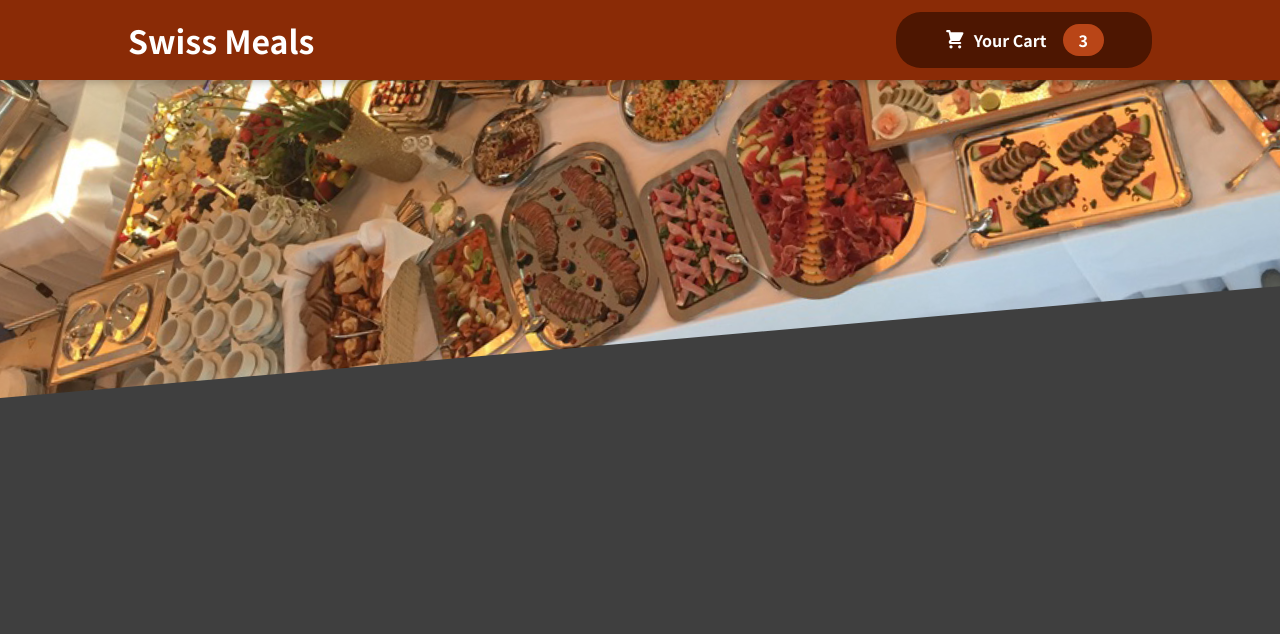
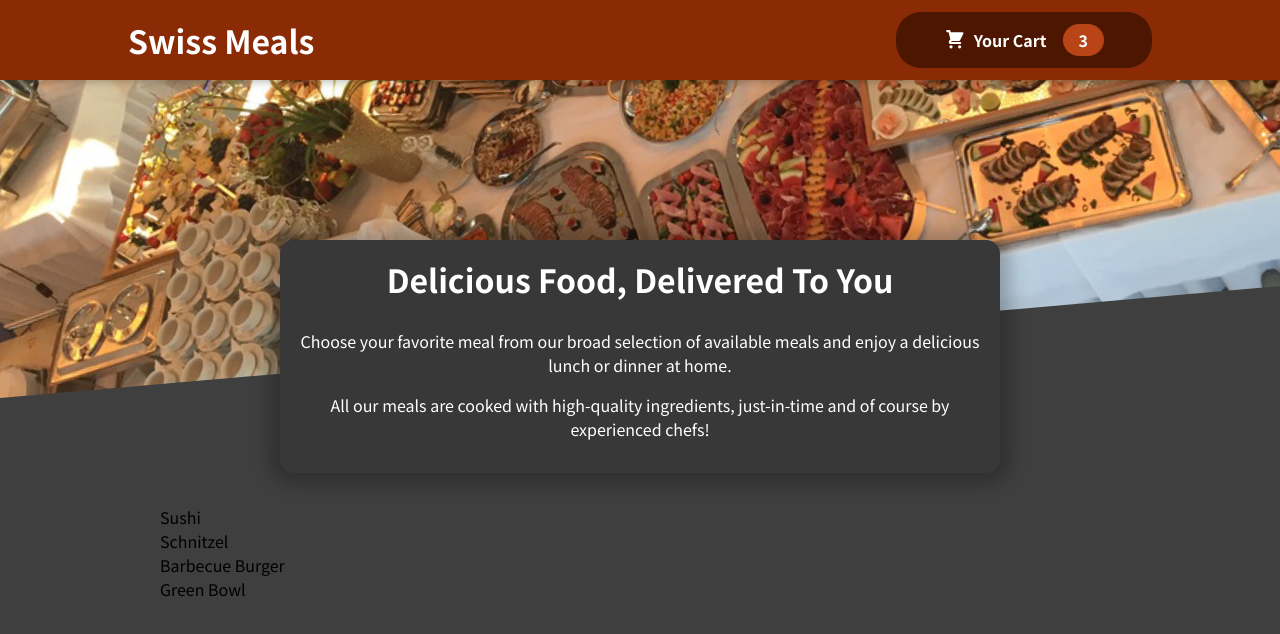
Before and after one commit to Rajat124/restaurant-app, a React (Create React App) app: page / in a window 1280 px wide. Shown: the top 634 px of the page. Built offline with nearby package versions, Linux system fonts and the light colour scheme.

Commit message:
Add Restaurant Summary

```diff
--- a/src/App.js
+++ b/src/App.js
@@ -1,10 +1,14 @@
 import { Fragment } from "react";
 import Header from "./components/Layout/Header";
+import Meals from "./components/Meals/Meals";
 
 function App() {
   return (
     <Fragment>
       <Header />
+      <main>
+        <Meals />
+      </main>
     </Fragment>
   );
 }
--- /dev/null
+++ b/src/components/Meals/AvailableMeals.js
@@ -0,0 +1,40 @@
+import classes from "./AvailableMeals.module.css";
+
+const DUMMY_MEALS = [
+  {
+    id: "m1",
+    name: "Sushi",
+    description: "Finest fish and veggies",
+    price: 22.99,
+  },
+  {
+    id: "m2",
+    name: "Schnitzel",
+    description: "A german specialty!",
+    price: 16.5,
+  },
+  {
+    id: "m3",
+    name: "Barbecue Burger",
+    description: "American, raw, meaty",
+    price: 12.99,
+  },
+  {
+    id: "m4",
+    name: "Green Bowl",
+    description: "Healthy...and green...",
+    price: 18.99,
+  },
+];
+
+const AvailableMeals = () => {
+  const mealsList = DUMMY_MEALS.map((meal) => <li>{meal.name}</li>);
+
+  return (
+    <section className={classes.meals}>
+      <ul>{mealsList}</ul>
+    </section>
+  );
+};
+
+export default AvailableMeals;
--- /dev/null
+++ b/src/components/Meals/AvailableMeals.module.css
@@ -0,0 +1,24 @@
+.meals {
+    max-width: 60rem;
+    width: 90%;
+    margin: 2rem auto;
+    animation: meals-appear 1s ease-out forwards;
+  }
+
+  .meals ul {
+    list-style: none;
+    margin: 0;
+    padding: 0;
+  }
+
+  @keyframes meals-appear {
+    from {
+      opacity: 0;
+      transform: translateY(3rem);
+    }
+
+    to {
+      opacity: 1;
+      transform: translateY(0);
+    }
+  }
--- /dev/null
+++ b/src/components/Meals/Meals.js
@@ -0,0 +1,15 @@
+import { Fragment } from "react";
+
+import MealsSummary from "./MealsSummary";
+import AvailableMeals from "./AvailableMeals";
+
+const Meals = () => {
+  return (
+    <Fragment>
+      <MealsSummary />
+      <AvailableMeals />
+    </Fragment>
+  );
+};
+
+export default Meals;
--- /dev/null
+++ b/src/components/Meals/MealsSummary.js
@@ -0,0 +1,19 @@
+import classes from "./MealsSummary.module.css";
+
+const MealsSummary = () => {
+  return (
+    <section className={classes.summary}>
+      <h2>Delicious Food, Delivered To You</h2>
+      <p>
+        Choose your favorite meal from our broad selection of available meals
+        and enjoy a delicious lunch or dinner at home.
+      </p>
+      <p>
+        All our meals are cooked with high-quality ingredients, just-in-time and
+        of course by experienced chefs!
+      </p>
+    </section>
+  );
+};
+
+export default MealsSummary;
--- /dev/null
+++ b/src/components/Meals/MealsSummary.module.css
@@ -0,0 +1,18 @@
+.summary {
+    text-align: center;
+    max-width: 45rem;
+    width: 90%;
+    margin: auto;
+    margin-top: -10rem;
+    position: relative;
+    background-color: #383838;
+    color: white;
+    border-radius: 14px;
+    padding: 1rem;
+    box-shadow: 0 1px 18px 10px rgba(0, 0, 0, 0.25);
+  }
+
+  .summary h2 {
+    font-size: 2rem;
+    margin-top: 0;
+  }
```
